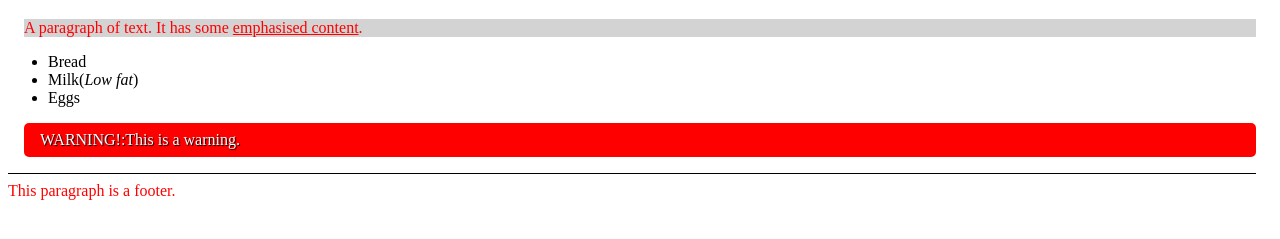
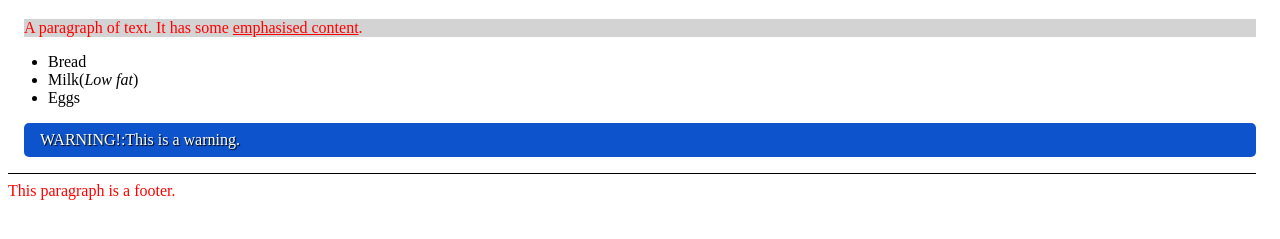
Before and after one commit to Tenzin1845/powercoders, a plain HTML site: page scratch/css.html in a window 1280 px wide. Shown: the part 61-300 px from the top of the page. Drawn offline with Linux system fonts and the light colour scheme.

Commit message:
style.css

```diff
--- a/scratch/style.css
+++ b/scratch/style.css
@@ -41,7 +41,7 @@ p {
 
 
 p.warning {
-  background-color: red;
+  background-color: rgb(13, 83, 203);
   color: white;
   font-style: bold;
   padding: .5em 1em;
```
